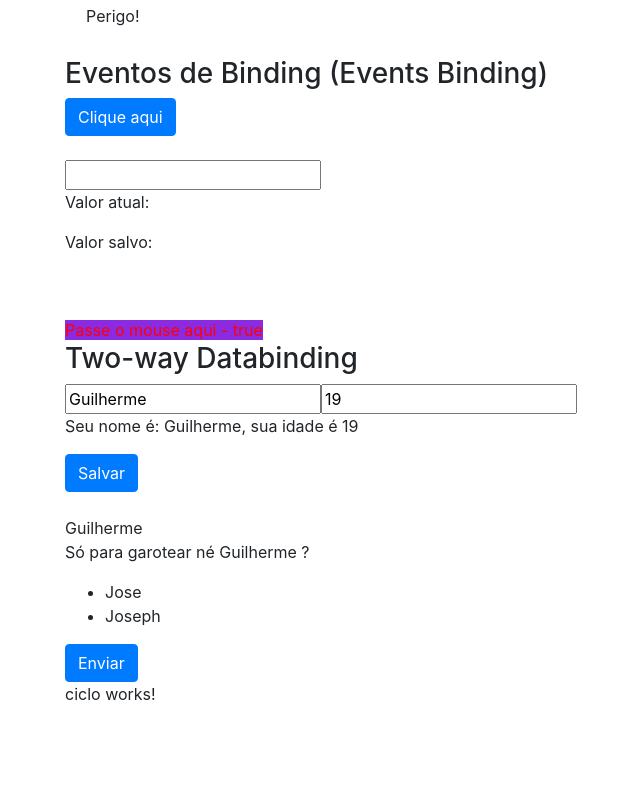
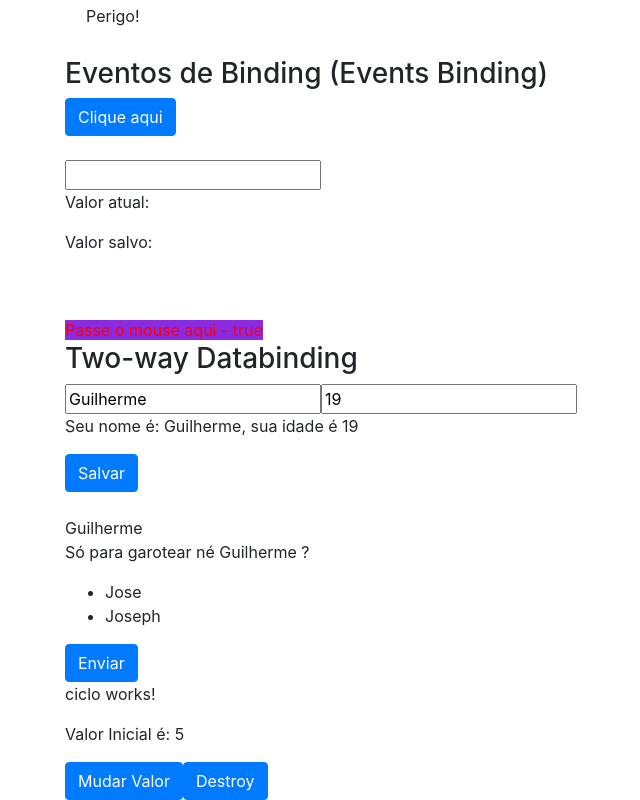
Before and after one commit to GuilhermeMesquita/angular-iv2, an Angular app in the folder databinding/: page / in a window 1280 px wide. Shown: the part 733-1533 px from the top of the page, without its empty margins (20-660 px from the left). Before the commit the page ends 1455 px from the top, so only its background shows below. Built offline with nearby package versions, Linux system fonts and the light colour scheme.

Commit message:
finished lifecycle class

```diff
--- a/databinding/src/app/app.component.html
+++ b/databinding/src/app/app.component.html
@@ -1,2 +1,4 @@
 <app-databinding></app-databinding>
-<app-ciclo></app-ciclo>
+<app-ciclo [valorInicial]="valorInicial" *ngIf="!detectaCiclo"></app-ciclo>
+<button class="btn btn-primary" (click)="mudarValor()">Mudar Valor</button>
+<button class="btn btn-primary" (click)="destroyCiclo()">Destroy</button>
--- a/databinding/src/app/app.component.ts
+++ b/databinding/src/app/app.component.ts
@@ -7,4 +7,19 @@ import { Component } from '@angular/core';
 })
 export class AppComponent {
   title = 'databinding';
+  valorInicial: number = 5;
+  detectaCiclo: boolean = false;
+
+
+  constructor() {
+
+  }
+
+  mudarValor() {
+    this.valorInicial++;
+  }
+
+  destroyCiclo() {
+    this.detectaCiclo = !this.detectaCiclo;
+  }
 }
--- a/databinding/src/app/ciclo/ciclo.component.html
+++ b/databinding/src/app/ciclo/ciclo.component.html
@@ -1 +1,2 @@
 <p>ciclo works!</p>
+<p>Valor Inicial é: {{valorInicial}}</p>
--- a/databinding/src/app/ciclo/ciclo.component.ts
+++ b/databinding/src/app/ciclo/ciclo.component.ts
@@ -1,11 +1,13 @@
-import { Component, OnInit, OnChanges, DoCheck } from '@angular/core';
+import { Component, OnInit, OnChanges, DoCheck, AfterContentInit, AfterContentChecked, AfterViewInit, AfterViewChecked, OnDestroy, Input } from '@angular/core';
 
 @Component({
   selector: 'app-ciclo',
   templateUrl: './ciclo.component.html',
   styleUrls: ['./ciclo.component.css']
 })
-export class CicloComponent implements OnChanges, OnInit, DoCheck {
+export class CicloComponent implements OnChanges, OnInit, DoCheck, AfterContentInit, AfterContentChecked, AfterViewInit, AfterViewChecked, OnDestroy {
+
+  @Input() valorInicial: number = 0;
 
   constructor() {
     this.log("constructor");
```
